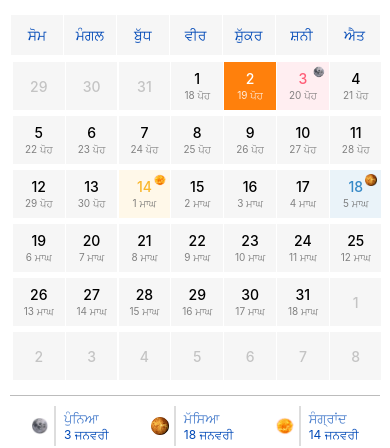
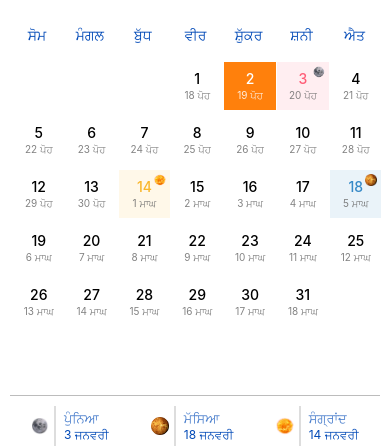
Before and after one commit to prince-netize/Desi-Calendar, a React Native app: screen / in a window 390 px wide. Shown: the part 188-636 px from the top of the page. Built offline with nearby package versions, Linux system fonts and the light colour scheme.

Commit message:
BG CLEARED

```diff
--- a/src/components/CalendarGrid.js
+++ b/src/components/CalendarGrid.js
@@ -9,7 +9,7 @@ import CalendarEventsBar from './CalendarEventsBar';
 const WEEKDAYS = ['ਸੋਮ', 'ਮੰਗਲ', 'ਬੁੱਧ', 'ਵੀਰ', 'ਸ਼ੁੱਕਰ', 'ਸ਼ਨੀ', 'ਐਤ'];
 
 export default function CalendarGrid({ year, month, onDayPress }) {
-  const grid = generateCalendarGrid(year, month).slice(0, 42);
+  const grid = generateCalendarGrid(year, month).slice(0, 37);
   const today = new Date();
 
   return (
@@ -21,7 +21,7 @@ export default function CalendarGrid({ year, month, onDayPress }) {
             style={{
               width: '14.30%',
               height: 40,
-              backgroundColor: '#F6F6F6',
+              backgroundColor: '#FFFFFF',
               borderLeftWidth: 1,
               borderColor: '#FFFFFF',
               alignItems: 'center',
--- a/src/components/DayCell.js
+++ b/src/components/DayCell.js
@@ -20,7 +20,7 @@ export default function DayCell({
     ? colors.primary
     : hasEvent
     ? primaryEvent.color
-    : '#F6F6F6';
+    : '#fff';
 
   const textColor = isToday
     ? '#FFFFFF'
@@ -70,7 +70,7 @@ export default function DayCell({
             fontSize: 14,
             fontWeight: '500',
             color: textColor,
-            opacity: current ? 1 : 0.2,
+            opacity: current ? 1 : 0,
           }}
         >
           {day}
```
